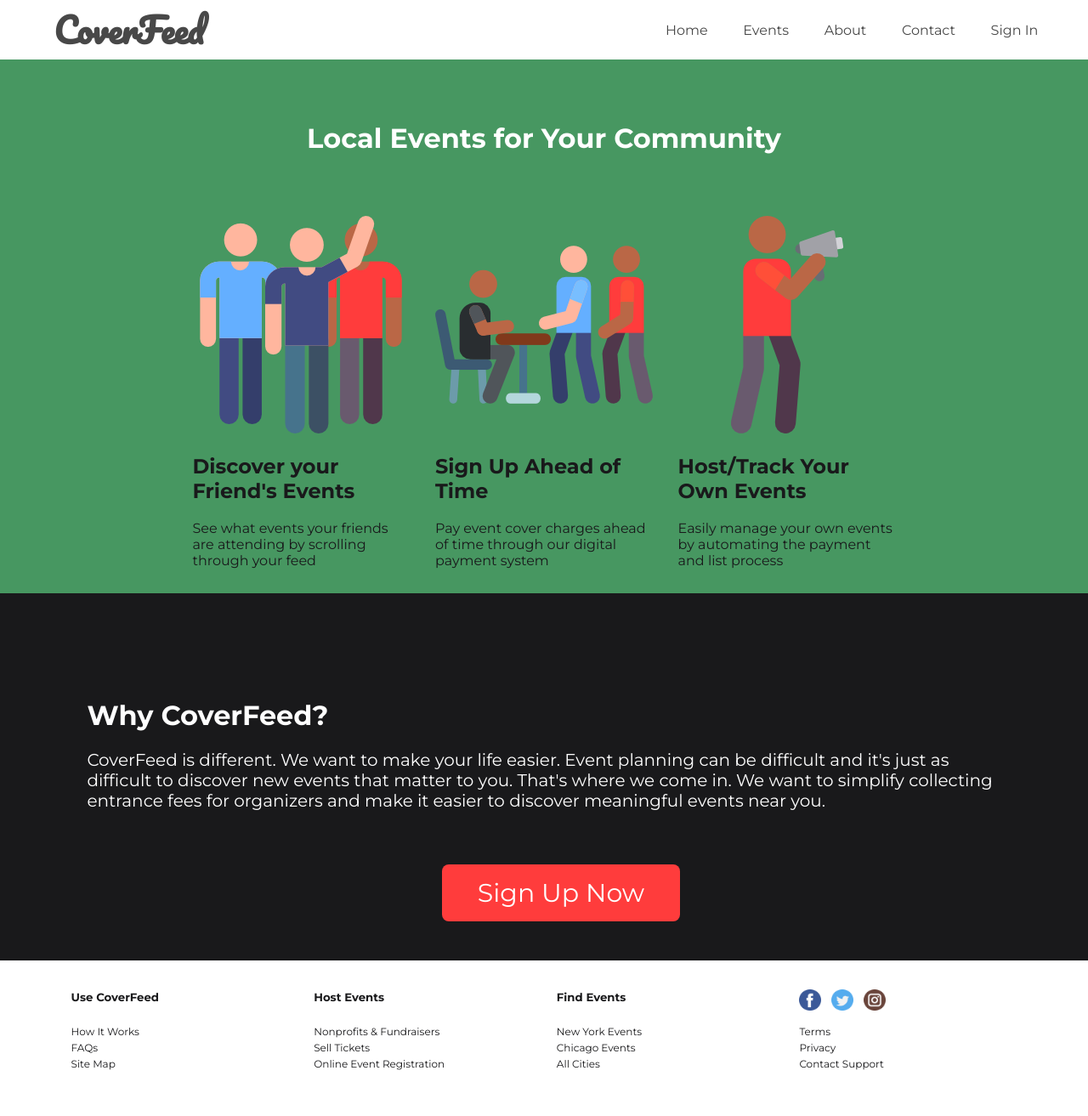
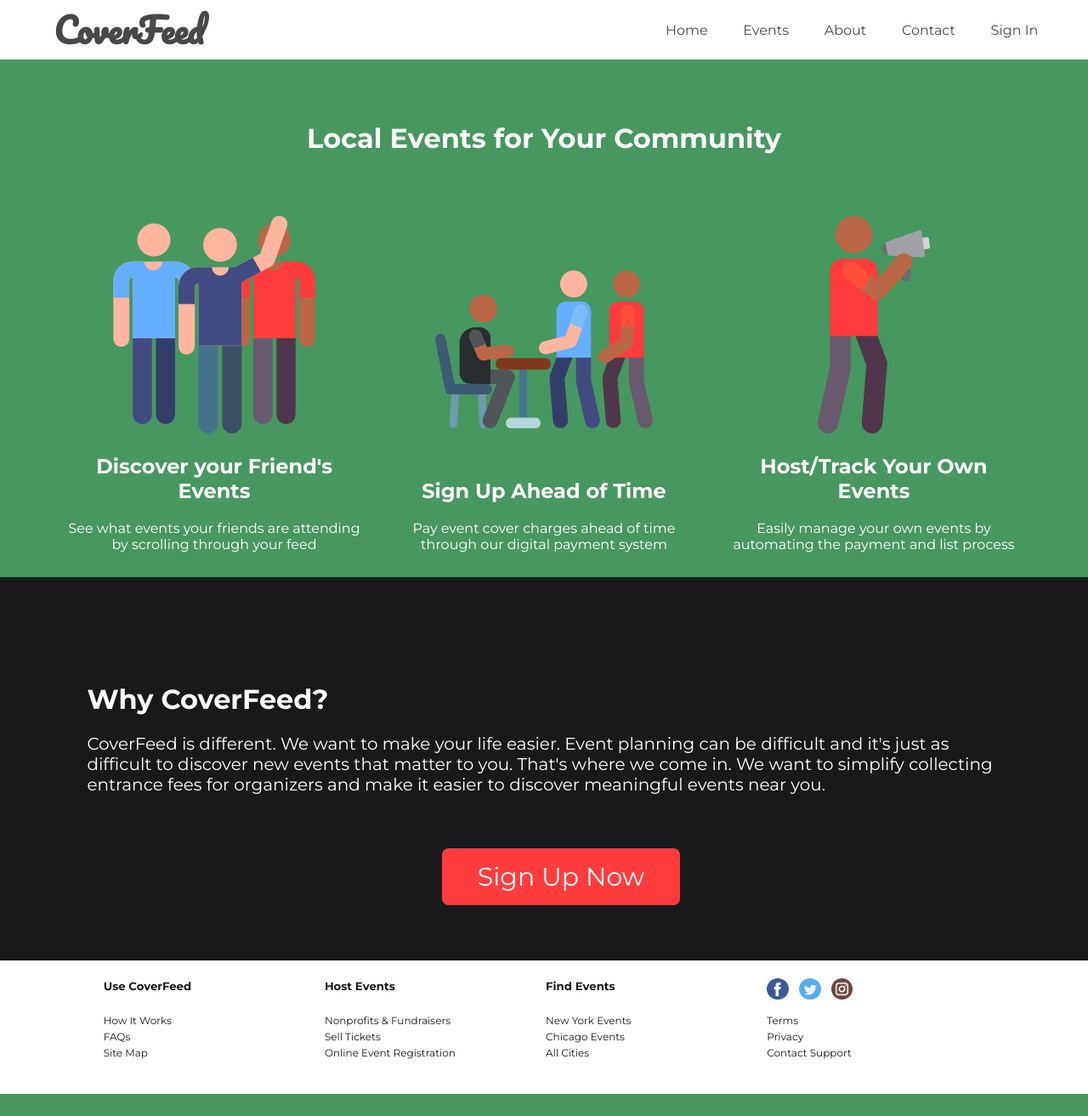
Before and after one commit to margarettchen/CoverFeed, a PHP site: page /about.html in a window 1280 px wide. Shown: the whole page at 85% size. After the commit the page ends 1287 px from the top, so only its background shows below. Run offline with PHP 8.4, Linux system fonts and the light colour scheme.

Commit message:
Fixed footer on About Us page

```diff
--- a/about.css
+++ b/about.css
@@ -90,7 +90,7 @@
 
 /*----------------footer styling--------------*/
 
-.column {
+.footer-column {
 	width: 20%;
 	display: inline-block;
 	text-align: left;
@@ -98,7 +98,7 @@
 	color: #19191B;
 }
 
-.column a {
+.footer-column a {
 	text-decoration: none;
 	font-size: 12px;
 	color: #19191B;
@@ -109,6 +109,7 @@
 	padding-bottom: 40px;
 	margin-top: 330px;
 	background-color: white;
+	font-family: Montserrat;
 }
 
 .socialMediaRow img {
--- a/about.html
+++ b/about.html
@@ -61,7 +61,7 @@
 	</div> <!-- aboutus-page closing div -->
 
 	<div class="footer">
-		<div class="column column1">
+		<div class="footer-column">
 			<h5>Use CoverFeed</h5>
 			<li>
 				<a href="">How It Works</a>
@@ -73,7 +73,7 @@
 				<a href="">Site Map</a>
 			</li>
 		</div>
-		<div class="column column2">
+		<div class="footer-column">
 			<h5>Host Events</h5>
 			<li>
 				<a href="">Nonprofits & Fundraisers</a>
@@ -85,7 +85,7 @@
 				<a href="">Online Event Registration</a>
 			</li>
 		</div>
-		<div class="column column3">
+		<div class="footer-column">
 			<h5>Find Events</h5>
 			<li>
 				<a href="">New York Events</a>
@@ -97,7 +97,7 @@
 				<a href="">All Cities</a>
 			</li>
 		</div>
-		<div class="column column4">
+		<div class="footer-column">
 			<div class="socialMediaRow">
 				<a href=""><img src="images/facebook.png"></a>
 				<a href=""><img src="images/twitter.png"></a>
```
